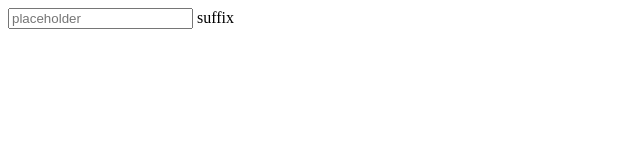
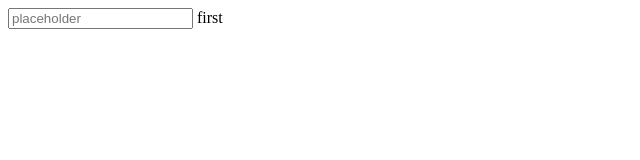
Before and after one commit to hackzilla-23/news, a plain HTML site: page index.html in a window 1280 px wide. Shown: the full height of the page, 0-640 px from the left. Drawn offline with Linux system fonts and the light colour scheme.

Commit message:
new_index

```diff
--- a/index.html
+++ b/index.html
@@ -12,7 +12,7 @@
     <div class="input-group mb-3">
         <input type="text" name="name" id="name" class="form-control" placeholder="placeholder"
             aria-describedby="suffixId" />
-        <span class="input-group-text" id="suffixId">suffix</span>
+        <span class="input-group-text" id="suffixId">first</span>
     </div>
 
 </body>
```
